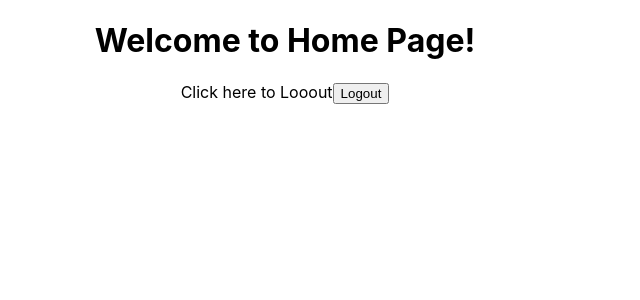
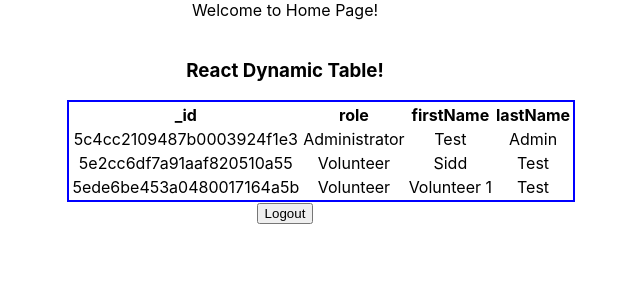
Before and after one commit to Dj-krishna/React-sample, a React (Create React App) app: page /Home in a window 1280 px wide. Shown: the top 300 px of the page, without its empty margins (355-995 px from the left). Built offline with nearby package versions, Linux system fonts and the light colour scheme.

Commit message:
Update Home.js

```diff
--- a/src/Components/Home.js
+++ b/src/Components/Home.js
@@ -1,22 +1,25 @@
-import React, { Component } from "react";
+import React, {Component} from 'react';
+import Table from './Table';
 
 class Home extends Component{
-    constructor(props){
+
+    constructor(props) {
         super(props);
     }
 
-    clickLogout = () => {
+    toLogout=()=>{
         this.props.history.push("/")
     }
+
     render() {
         return(
             <div>
-                 <h1>Welcome to Home Page!</h1>
-                 <span>Click here to Looout</span>
-                 <button onChange={this.clickLogout}>Logout</button>
+                <span>Welcome to Home Page!</span><br /><br />
+                <Table />
+                <button onClick={this.toLogout}>Logout</button>
             </div>
-        );
+        )
     }
 }
 
-export default Home;
+export default Home
```
